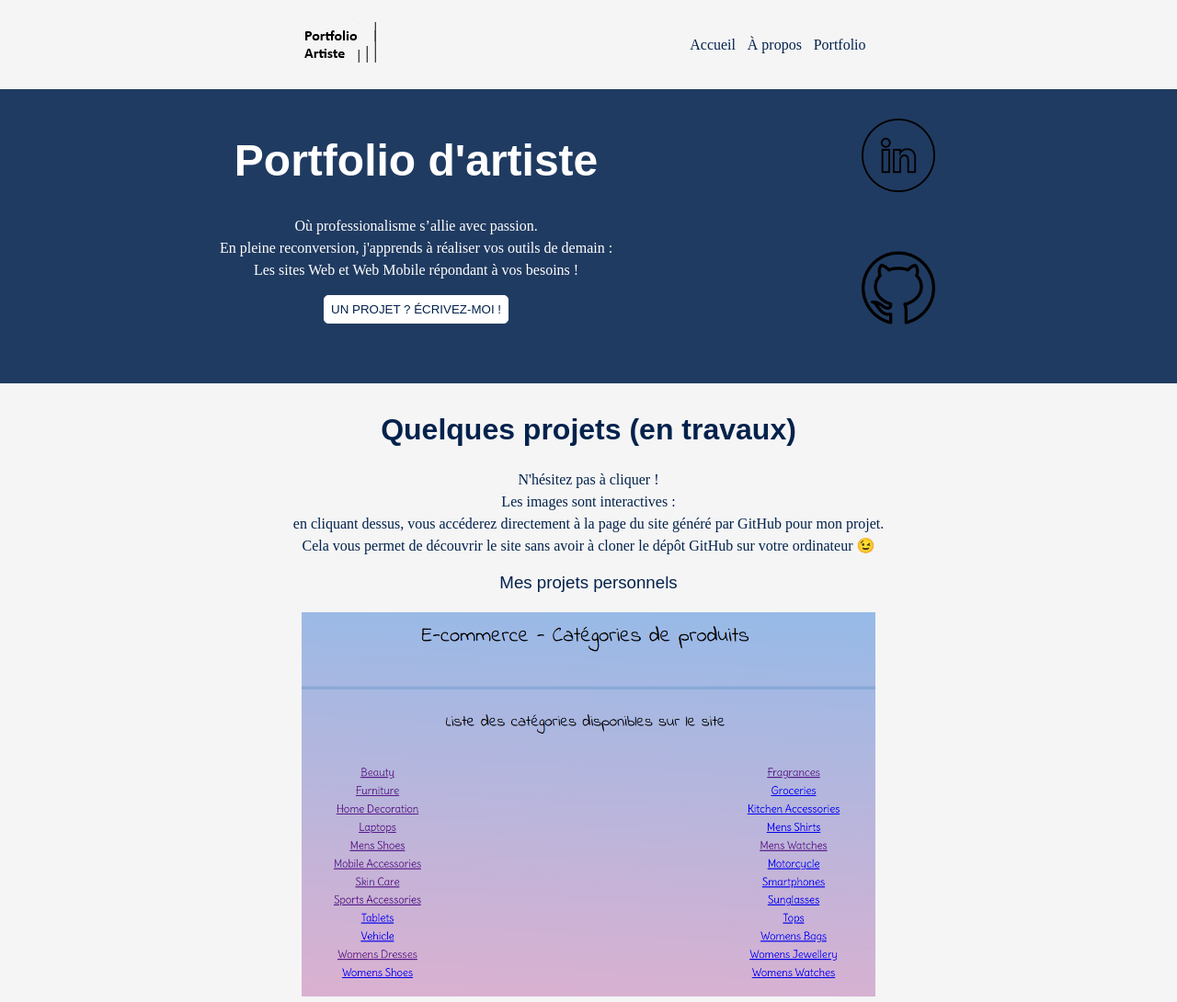
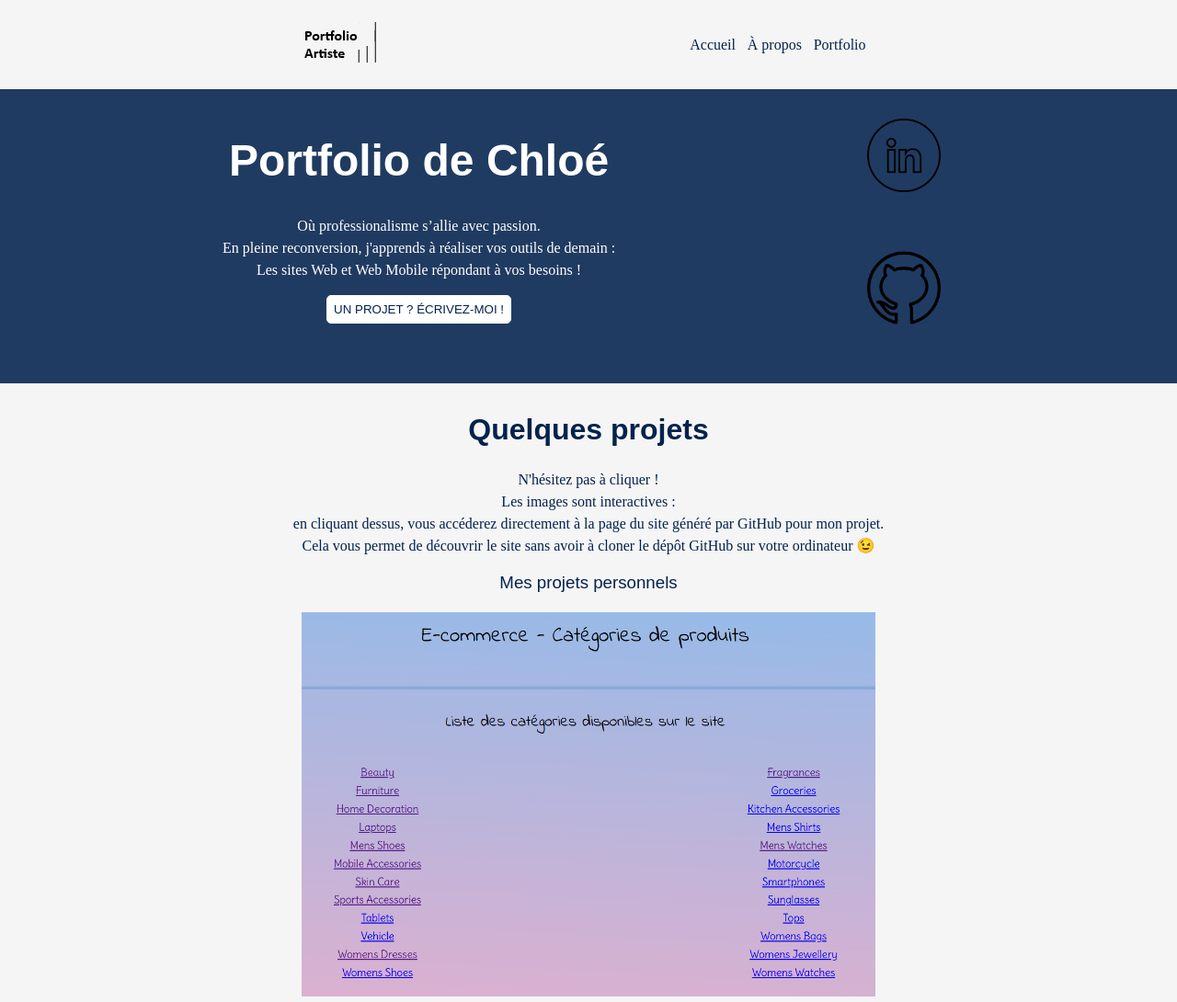
Before and after one commit to ChloePaulin/PortfolioDev, a plain HTML site: page index.html in a window 1280 px wide. Shown: the top 1090 px of the page at 92% size. Drawn offline with Linux system fonts and the light colour scheme; a web font is replaced by a local one.

Commit message:
Update index.html
Ajout du nom du propriétaire du Portfolio

```diff
--- a/index.html
+++ b/index.html
@@ -51,7 +51,7 @@
 
             <div class="introduction-photo">
                 <div id="paragraph1">
-                    <h1>Portfolio d'artiste</h1>
+                    <h1>Portfolio de Chloé</h1>
                     <p>
                         Où professionalisme s’allie avec passion.
                         <br />
@@ -82,7 +82,7 @@
 
         <!-- Section 2 -->
         <section class="mes-projets" id="section2">
-            <h2>Quelques projets (en travaux)</h2>
+            <h2>Quelques projets</h2>
             <p>N'hésitez pas à cliquer !
                 <br />
                 Les images sont interactives :
```
